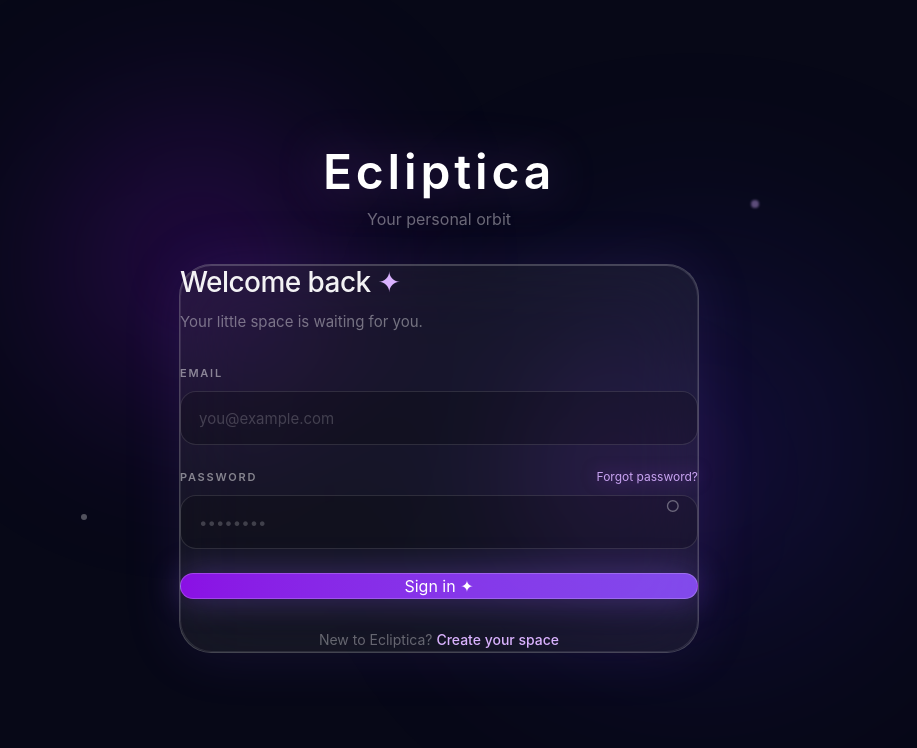
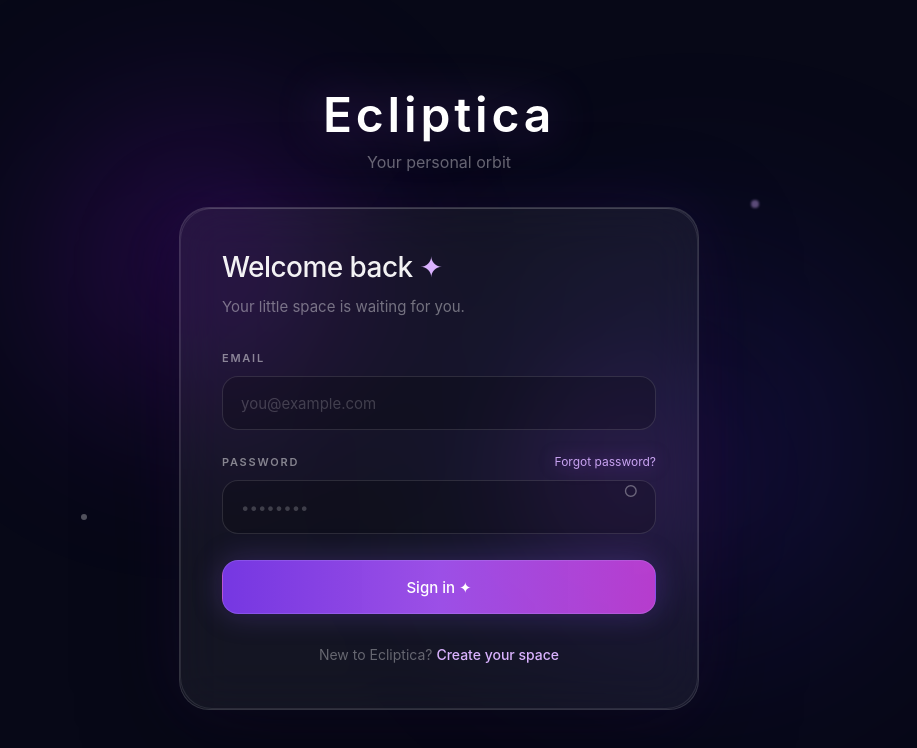
Before and after one commit to sneh777a/ecliptica, a React (Vite) app in the folder frontend/: page /login in a window 1280 px wide. Shown: the top 748 px of the page, without its empty margins (201-1118 px from the left). Built offline with nearby package versions, Linux system fonts and the light colour scheme.

Commit message:
Finish login auth layout styling

```diff
--- a/frontend/src/pages/Login.jsx
+++ b/frontend/src/pages/Login.jsx
@@ -56,7 +56,7 @@ export default function Login() {
 
         {/* glass bubble card */}
         <div
-          className="
+          className="auth-card
             relative rounded-[2rem] p-9 sm:p-12
             bg-white/[0.06] backdrop-blur-2xl
             border border-white/20
@@ -127,7 +127,7 @@ export default function Login() {
             <button
               type="submit"
               disabled={loading}
-              className="
+              className="auth-button
                 w-full mt-3 py-4 rounded-2xl font-medium text-white
                 bg-gradient-to-r from-purple-600/90 to-violet-500/90
                 hover:from-purple-500 hover:to-violet-400
```
